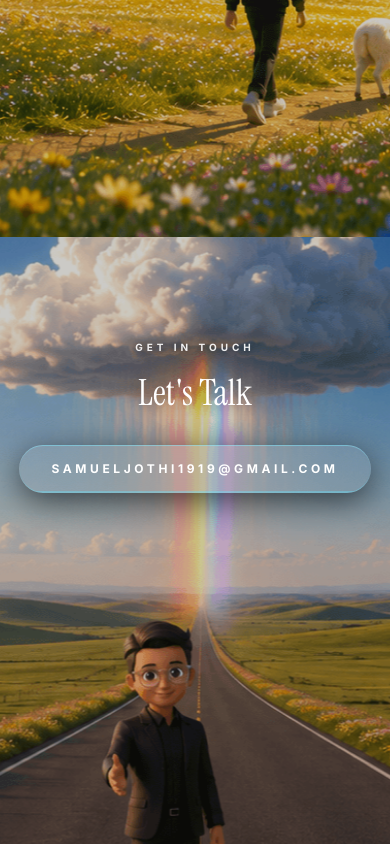
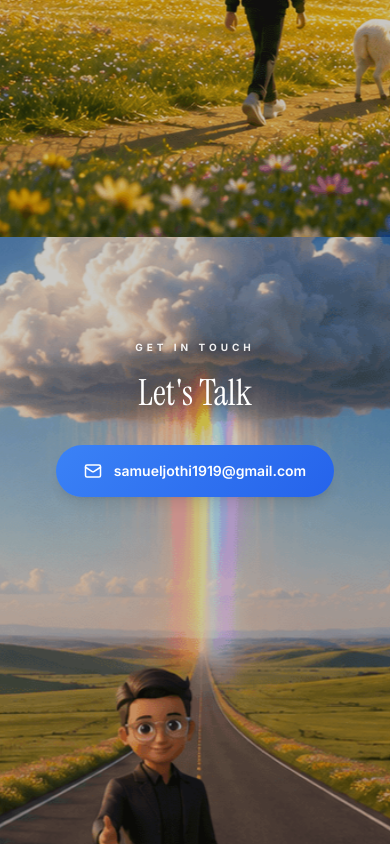
Before and after one commit to Sam-UX-Designer/Sam-Jo-Portfolio-Version-2, a React (Vite) app: page / in a window 390 px wide. Shown: the part 4520-5364 px from the top of the page. Built offline with nearby package versions, Linux system fonts and the light colour scheme.

Commit message:
Refactor Contact component layout and styles
Updated styling and structure of the Contact component, including changes to the button and heading styles.

```diff
--- a/src/components/Contact.tsx
+++ b/src/components/Contact.tsx
@@ -1,18 +1,20 @@
 import ParallaxSection from './ParallaxSection';
+import { Mail } from 'lucide-react';
 
 const Contact: React.FC = () => {
   return (
-    <ParallaxSection id="contact" image="/GetinTouch.png" tint={0.2} className="min-h-screen flex items-start justify-center pt-24 pb-40">
-      <div className="w-full max-w-4xl mx-auto px-8 text-center">
+    <ParallaxSection id="contact" image="/GetinTouch.png" tint={0.2} className="flex items-start justify-center">
+      <div className="w-full max-w-4xl mx-auto px-8 text-center pt-24" style={{ minHeight: 935 }}>
         <span className="section-label">Get in Touch</span>
-        <h2 className="display-font text-4xl sm:text-6xl mt-4 mb-8 text-foreground" style={{ textShadow: '0 2px 16px rgba(0,0,0,0.4)' }}>
+        <h2 className="display-font text-4xl sm:text-6xl mt-4 mb-8 text-white" style={{ textShadow: '0 2px 16px rgba(0,0,0,0.4)' }}>
           Let's Talk
         </h2>
         <a
           href="mailto:samueljothi1919@gmail.com"
-          className="inline-block liquid-glass rounded-full px-8 py-4 text-xs font-bold uppercase tracking-[0.3em] text-white hover:tracking-[0.4em] transition-all duration-500"
+          className="inline-flex items-center gap-3 rounded-full px-7 py-4 text-sm font-semibold text-white transition-all duration-500 hover:scale-[1.03] shadow-lg"
+          style={{ background: 'linear-gradient(135deg, #3b82f6, #2563eb)' }}
         >
-          samueljothi1919@gmail.com
+          <Mail size={18} /> samueljothi1919@gmail.com
         </a>
       </div>
     </ParallaxSection>
```
